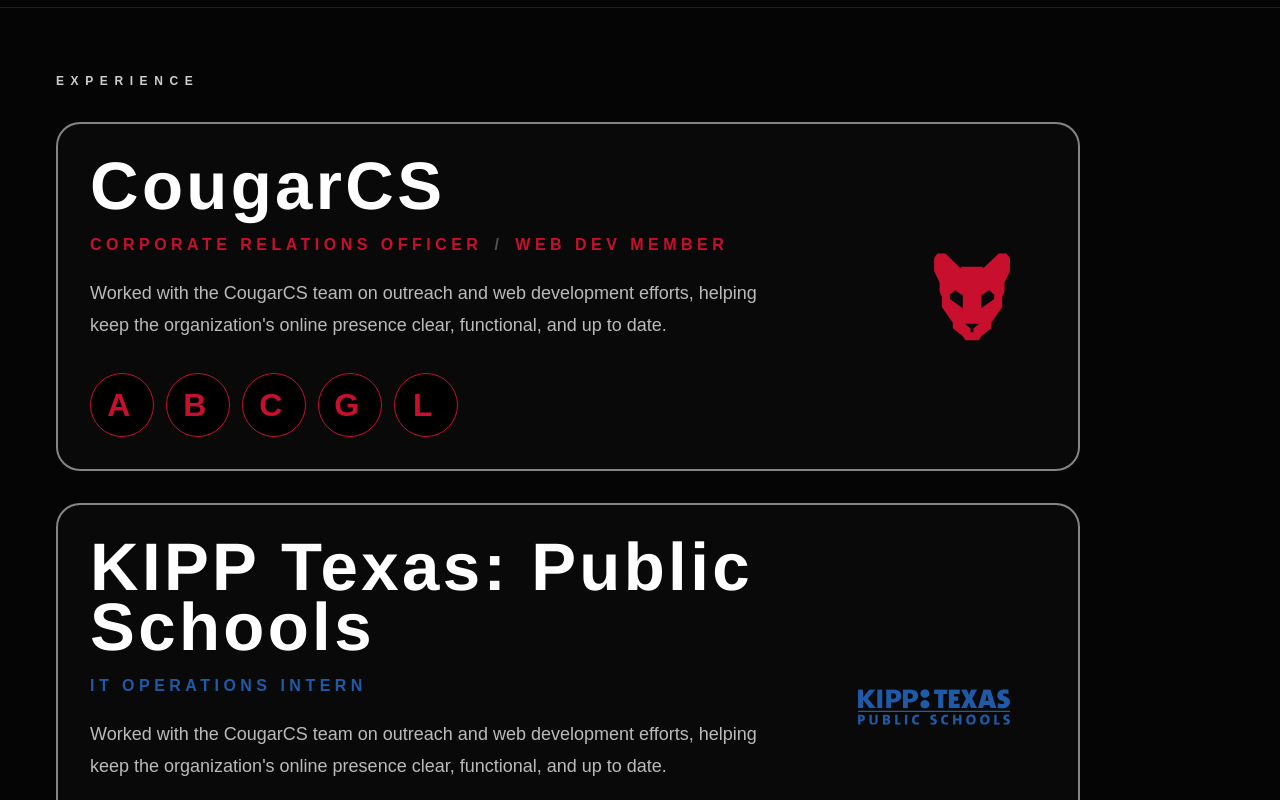
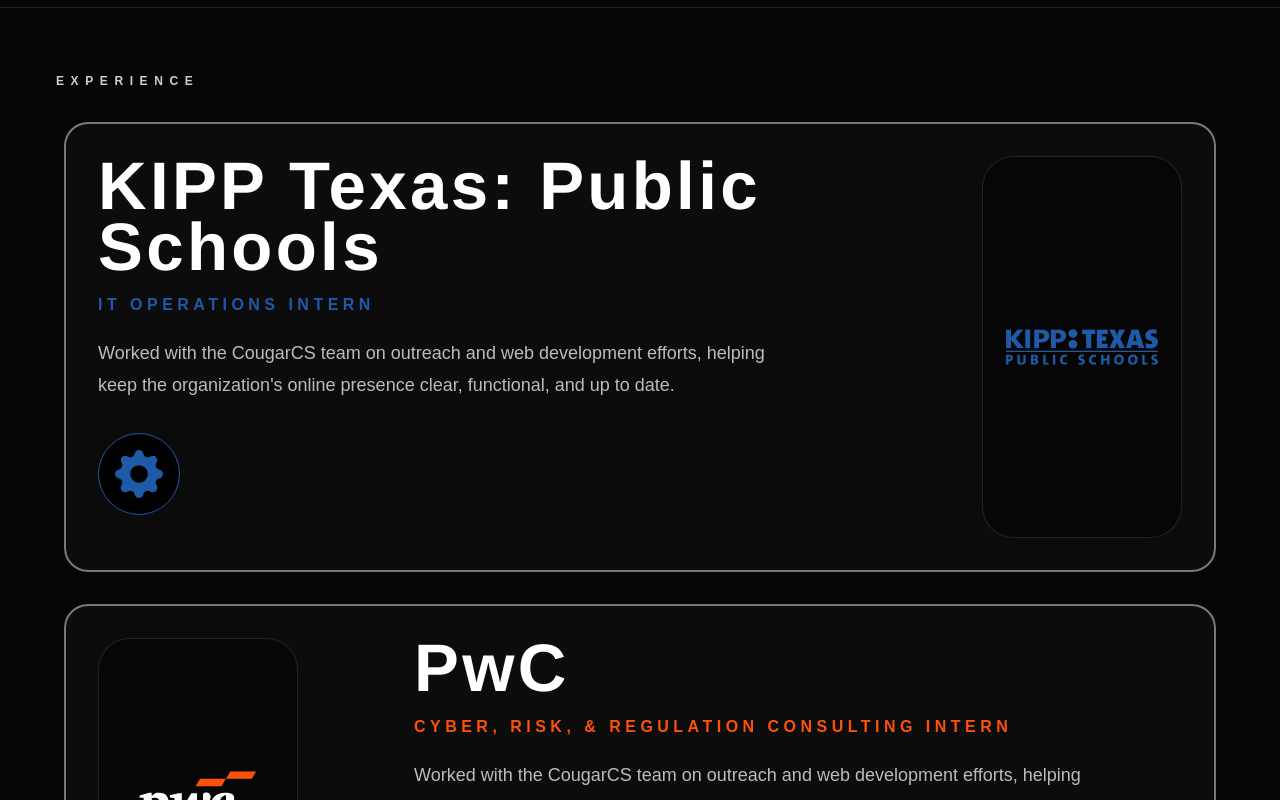
Before and after one commit to rtrevizo18/portfolio, a React app: page / in a window 1280 px wide. Shown: the part 1580-2380 px from the top of the page. Built offline with nearby package versions, Linux system fonts and the light colour scheme; the HTML template or start-up script is replaced by a standard one; a web font is replaced by a local one.

Commit message:
feat: add interactable svgs to experience cards

```diff
--- /dev/null
+++ b/src/components/BadgeIcon.tsx
@@ -0,0 +1,34 @@
+import type { ComponentType, SVGProps } from "react";
+
+type BadgeIconProps = {
+  label: string;
+  color: string;
+  isHovered: boolean;
+  Icon: ComponentType<SVGProps<SVGSVGElement>>;
+};
+
+function BadgeIcon({ label, color, isHovered, Icon }: BadgeIconProps) {
+  return (
+    <div className="flex flex-col items-center gap-2">
+      <div
+        className="rounded-full border border-white/20 bg-black/80 p-4"
+        style={{ borderColor: color }}
+      >
+        <Icon
+          aria-hidden="true"
+          focusable="false"
+          className="h-12 w-12 drop-shadow-[0_10px_20px_rgba(0,0,0,0.35)]"
+          style={{ color }}
+        />
+      </div>
+      <span
+        className={`text-[0.62rem] font-semibold uppercase tracking-[0.35em] text-white/65 transition-all duration-200 ${isHovered ? "translate-y-0 opacity-100" : "translate-y-1 opacity-0"
+          }`}
+      >
+        {label}
+      </span>
+    </div>
+  );
+}
+
+export default BadgeIcon;
--- /dev/null
+++ b/src/components/BadgeIcons.tsx
@@ -0,0 +1,14 @@
+import type { SVGProps } from "react";
+
+export function CogBadgeIcon(props: SVGProps<SVGSVGElement>) {
+  return (
+    <svg
+      xmlns="http://www.w3.org/2000/svg"
+      viewBox="0 0 16 16"
+      fill="currentColor"
+      {...props}
+    >
+      <path d="M9.405 1.05c-.413-1.4-2.397-1.4-2.81 0l-.1.34a1.464 1.464 0 0 1-2.105.872l-.31-.17c-1.283-.698-2.686.705-1.987 1.987l.169.311c.446.82.023 1.841-.872 2.105l-.34.1c-1.4.413-1.4 2.397 0 2.81l.34.1a1.464 1.464 0 0 1 .872 2.105l-.17.31c-.698 1.283.705 2.686 1.987 1.987l.311-.169a1.464 1.464 0 0 1 2.105.872l.1.34c.413 1.4 2.397 1.4 2.81 0l.1-.34a1.464 1.464 0 0 1 2.105-.872l.31.17c1.283.698 2.686-.705 1.987-1.987l-.169-.311a1.464 1.464 0 0 1 .872-2.105l.34-.1c1.4-.413 1.4-2.397 0-2.81l-.34-.1a1.464 1.464 0 0 1-.872-2.105l.17-.31c.698-1.283-.705-2.686-1.987-1.987l-.311.169a1.464 1.464 0 0 1-2.105-.872zM8 10.93a2.929 2.929 0 1 1 0-5.86 2.929 2.929 0 0 1 0 5.858z" />
+    </svg>
+  );
+}
--- a/src/components/ExperienceCard.tsx
+++ b/src/components/ExperienceCard.tsx
@@ -1,4 +1,13 @@
-import type { ComponentType } from "react";
+import type { ComponentType, KeyboardEvent, ReactNode, SVGProps } from "react";
+import { useEffect, useState } from "react";
+import BadgeIcon from "./BadgeIcon";
+
+type ExperienceMediaSide = "left" | "right";
+
+type ExperienceFooterBadge = {
+  label: string;
+  Icon: ComponentType<SVGProps<SVGSVGElement>>;
+};
 
 type ExperienceCardProps = {
   title: string;
@@ -8,7 +17,9 @@
   color: string;
   logoWidth?: number;
   logoHeight?: number;
-  footerIconLetters?: string[];
+  footerBadgeIcons?: ExperienceFooterBadge[];
+  mediaSide?: ExperienceMediaSide;
+  media: ReactNode;
 };
 
 function ExperienceCard({
@@ -19,15 +30,61 @@
   color,
   logoWidth,
   logoHeight,
-  footerIconLetters = ["A", "B", "C", "G", "L"],
+  footerBadgeIcons = [],
+  mediaSide = "right",
+  media,
 }: ExperienceCardProps) {
   const renderedLogoWidth = logoWidth ?? 144;
   const renderedLogoHeight = logoHeight ?? 34;
+  const [isPinnedOpen, setIsPinnedOpen] = useState(false);
+  const [isHovered, setIsHovered] = useState(false);
+  const [hoveredFooterBadge, setHoveredFooterBadge] = useState<string | null>(null);
+
+  const isExpanded = isPinnedOpen || isHovered;
+
+  useEffect(() => {
+    if (!isExpanded) {
+      setIsPinnedOpen(false);
+    }
+  }, [isExpanded]);
+
+  const handleToggleOpen = () => {
+    setIsPinnedOpen((current) => !current);
+  };
+
+  const handleKeyDown = (event: KeyboardEvent<HTMLElement>) => {
+    if (event.key === "Enter" || event.key === " ") {
+      event.preventDefault();
+      handleToggleOpen();
+    }
+
+    if (event.key === "Escape") {
+      setIsPinnedOpen(false);
+    }
+  };
 
   return (
-    <div className="group">
-      <article className="flex flex-col gap-6 rounded-3xl border-2 border-white/50 bg-white/2 p-6 sm:p-8 lg:flex-row lg:items-center lg:justify-between">
-        <div className="max-w-3xl">
+    <div className="relative left-1/2 w-screen -translate-x-1/2 px-6 sm:px-10 lg:px-14">
+      <article
+        role="button"
+        tabIndex={0}
+        aria-pressed={isExpanded}
+        aria-label={`${title} experience card`}
+        onClick={handleToggleOpen}
+        onKeyDown={handleKeyDown}
+        onMouseEnter={() => setIsHovered(true)}
+        onMouseLeave={() => setIsHovered(false)}
+        onFocus={() => setIsHovered(true)}
+        onBlur={(event) => {
+          if (!event.currentTarget.contains(event.relatedTarget as Node | null)) {
+            setIsHovered(false);
+          }
+        }}
+        className={`group/card mx-auto flex w-full max-w-6xl flex-col gap-6 rounded-3xl border-2 border-white/45 bg-white/3 p-6 text-left outline-none transition-[max-width,transform,border-color,background-color,box-shadow] duration-700 ease-out sm:p-8 lg:items-stretch lg:gap-8 ${mediaSide === "left" ? "lg:flex-row-reverse" : "lg:flex-row"
+          } ${isExpanded ? "border-white/65 bg-white/6 shadow-[0_28px_70px_rgba(0,0,0,0.38)]" : ""}`}
+        style={{ maxWidth: isExpanded ? "calc(100vw - 3rem)" : "72rem" }}
+      >
+        <div className="max-w-3xl flex-1">
           <h2 className="font-subway text-[clamp(2.2rem,5.5vw,4.2rem)] font-black leading-[0.9] tracking-wider text-white">
             {title}
           </h2>
@@ -46,24 +103,45 @@
             {description}
           </p>
 
-          <div className="mt-8 flex items-center gap-3">
-            {footerIconLetters.map((letter) => (
-              <span
-                key={letter}
-                style={{ borderColor: color, color }}
-                className="flex h-16 w-16 items-center justify-center rounded-full border border-[#C80F2E]/35 bg-black text-[2rem] font-semibold uppercase tracking-[0.2em] text-[#C80F2E]"
+          <div className="mt-8 flex flex-wrap items-start gap-4">
+            {footerBadgeIcons.map(({ label, Icon }) => (
+              <div
+                key={label}
+                onMouseEnter={() => setHoveredFooterBadge(label)}
+                onMouseLeave={() => setHoveredFooterBadge(null)}
               >
-                {letter}
-              </span>
+                <BadgeIcon
+                  label={label}
+                  Icon={Icon}
+                  color={color}
+                  isHovered={hoveredFooterBadge === label}
+                />
+              </div>
             ))}
           </div>
         </div>
-        <div className="mr-6 flex items-center justify-center">
+
+        <div
+          className={`relative min-h-60 overflow-hidden rounded-4xl border border-white/12 bg-black/50 transition-[width,min-height,opacity,transform] duration-700 ease-out lg:flex-none ${mediaSide === "left" ? "lg:mr-auto" : "lg:ml-auto"
+            } ${isExpanded ? "lg:w-[min(42vw,36rem)]" : "lg:w-50"}`}
+        >
           <div
-            className="flex items-center justify-center rounded-3xl p-3"
-            style={{ width: renderedLogoWidth, height: renderedLogoHeight }}
+            className={`absolute inset-0 flex items-center justify-center p-4 transition-opacity duration-300 ${isExpanded ? "opacity-0" : "opacity-100"
+              }`}
           >
-            <Logo color={color} width={renderedLogoWidth} height={renderedLogoHeight} />
+            <div
+              className="flex items-center justify-center rounded-3xl p-3 transition-transform duration-500 group-hover/card:scale-[0.98]"
+              style={{ width: renderedLogoWidth, height: renderedLogoHeight }}
+            >
+              <Logo color={color} width={renderedLogoWidth} height={renderedLogoHeight} />
+            </div>
+          </div>
+
+          <div
+            className={`absolute inset-0 transition-opacity duration-500 ${isExpanded ? "opacity-100" : "opacity-0"
+              }`}
+          >
+            {media}
           </div>
         </div>
       </article>
--- a/src/components/ExperienceSection.tsx
+++ b/src/components/ExperienceSection.tsx
@@ -1,7 +1,22 @@
-import CougarCSLogo from "../assets/CougarCSLogo";
+import portraitSrc from "../assets/Ricardo_Trevizo_Image.png";
 import KIPPTexasLogo from "../assets/KIPPTexasLogo";
 import PwCLogo from "../assets/PwCLogo";
 import ExperienceCard from "./ExperienceCard";
+import { CogBadgeIcon } from "./BadgeIcons";
+
+const footerBadgeIcons = [
+  { label: "Cog", Icon: CogBadgeIcon }
+];
+
+const sharedMedia = (
+  <div className="absolute inset-0 p-4">
+    <img
+      className="h-full w-full rounded-3xl object-cover object-center"
+      src={portraitSrc}
+      alt="Ricardo Trevizo portrait"
+    />
+  </div>
+);
 
 function ExperienceSection() {
   return (
@@ -13,16 +28,9 @@
         <p className="mb-8 text-[0.68rem] font-semibold uppercase tracking-[0.55em] text-white/80 sm:text-[0.75rem]">
           Experience
         </p>
+      </div>
+
       <div className="flex flex-col gap-8">
-          <ExperienceCard
-            title="CougarCS"
-            roles={["Corporate Relations Officer", "Web Dev Member"]}
-            description="Worked with the CougarCS team on outreach and web development efforts, helping keep the organization's online presence clear, functional, and up to date."
-            logo={CougarCSLogo}
-            color="#C80F2E"
-            logoWidth={100}
-            logoHeight={114}
-          />
         <ExperienceCard
           title="KIPP Texas: Public Schools"
           roles={["IT Operations Intern"]}
@@ -31,6 +39,9 @@
           color="#1E5AA8"
           logoWidth={176}
           logoHeight={50}
+          mediaSide="right"
+          media={sharedMedia}
+          footerBadgeIcons={footerBadgeIcons}
         />
         <ExperienceCard
           title="PwC"
@@ -40,8 +51,10 @@
           color="#FD5108"
           logoWidth={144}
           logoHeight={74}
+          mediaSide="left"
+          media={sharedMedia}
+          footerBadgeIcons={footerBadgeIcons}
         />
-        </div>
       </div>
     </section>
   );
```
Lines whose indentation alone changed are shown as unchanged.
